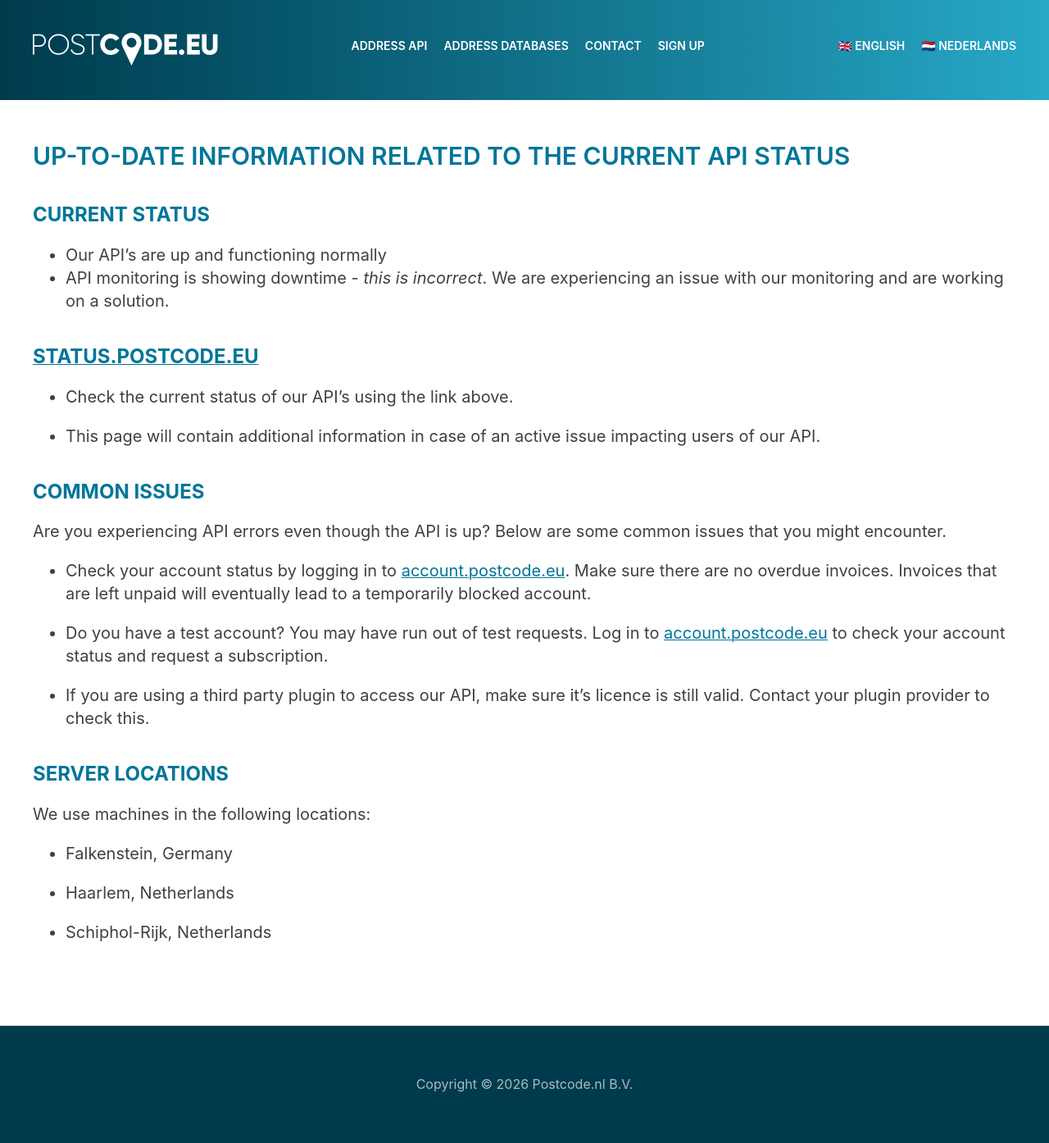
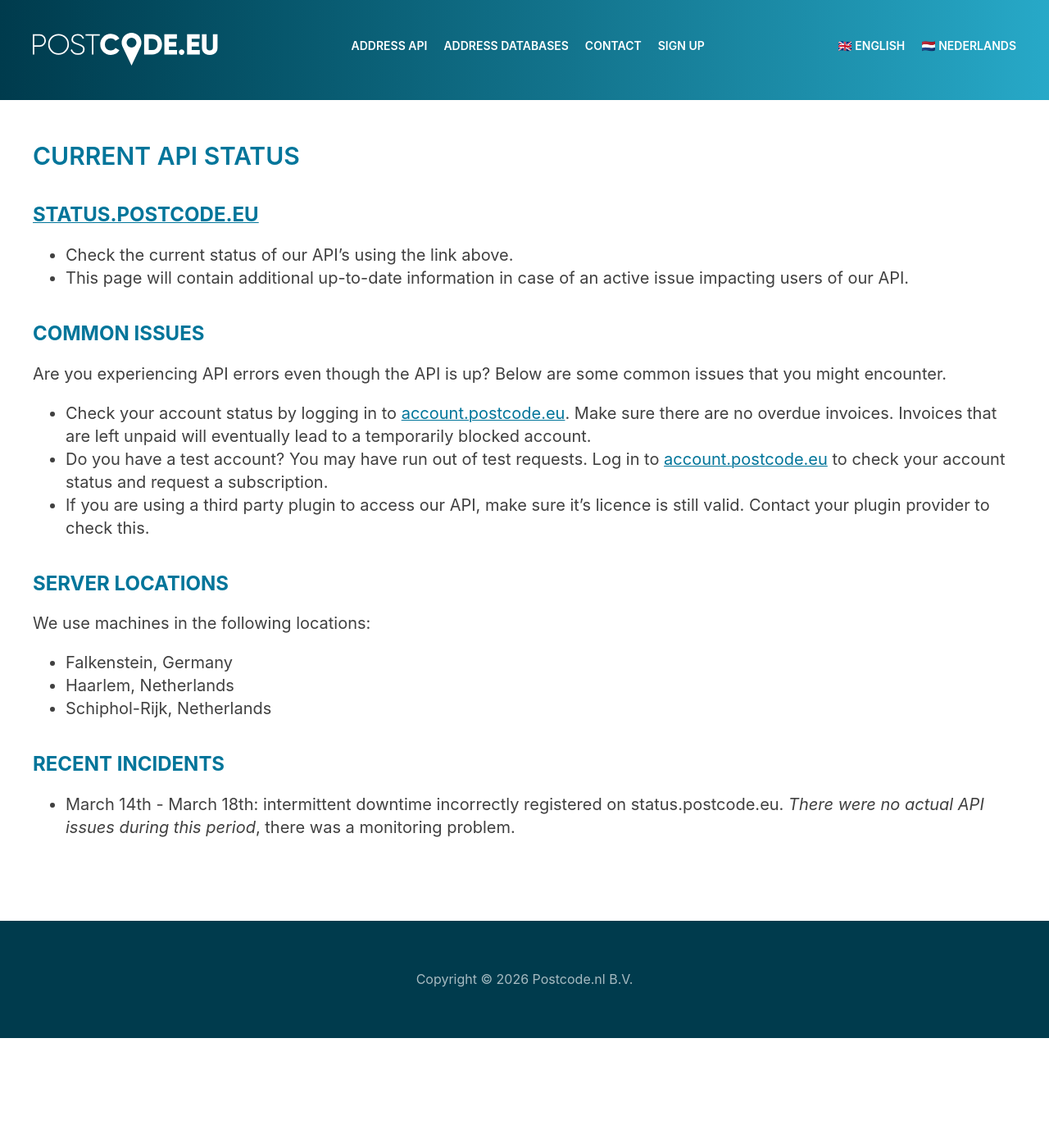
Before and after one commit to postcode-nl/kb.postcode.nl, a Jekyll site: the page built from _entries/en/api/status.md, in a window 1280 px wide. Shown: the whole page at 82% size. Built offline with Jekyll 4.4.1, drawn with Linux system fonts in a browser that asks for light colours; after the commit the page ends 1266 px from its top, so only the background shows below that.

Commit message:
Update status.md
Update recent incidents

```diff
--- a/_entries/en/api/status.md
+++ b/_entries/en/api/status.md
@@ -1,26 +1,19 @@
 ---
-title: Up-to-date information related to the current API status
+title: Current API status
 ---
-
-## Current status
-* Our API's are up and functioning normally
-* API monitoring is showing downtime - *this is incorrect*. We are experiencing an issue with our monitoring and are working on a solution.
 
 
 ## [status.postcode.eu](https://status.postcode.eu/)
 
 *   Check the current status of our API's using the link above.
-
-*   This page will contain additional information in case of an active issue impacting users of our API.
+*   This page will contain additional up-to-date information in case of an active issue impacting users of our API.
 
 ## Common issues
 
 Are you experiencing API errors even though the API is up? Below are some common issues that you might encounter.
 
 *   Check your account status by logging in to [account.postcode.eu](https://account.postcode.eu/). Make sure there are no overdue invoices. Invoices that are left unpaid will eventually lead to a temporarily blocked account.
-
 *   Do you have a test account? You may have run out of test requests. Log in to [account.postcode.eu](https://account.postcode.eu/) to check your account status and request a subscription.
-
 *   If you are using a third party plugin to access our API, make sure it's licence is still valid. Contact your plugin provider to check this.
 
 
@@ -29,7 +22,9 @@ Are you experiencing API errors even though the API is up? Below are some common
 We use machines in the following locations:
 
 *   Falkenstein, Germany
+*   Haarlem, Netherlands
+*   Schiphol-Rijk, Netherlands
 
-*   Haarlem, Netherlands
 
-*   Schiphol-Rijk, Netherlands
+## Recent incidents
+* March 14th - March 18th: intermittent downtime incorrectly registered on status.postcode.eu. *There were no actual API issues during this period*, there was a monitoring problem.
```
